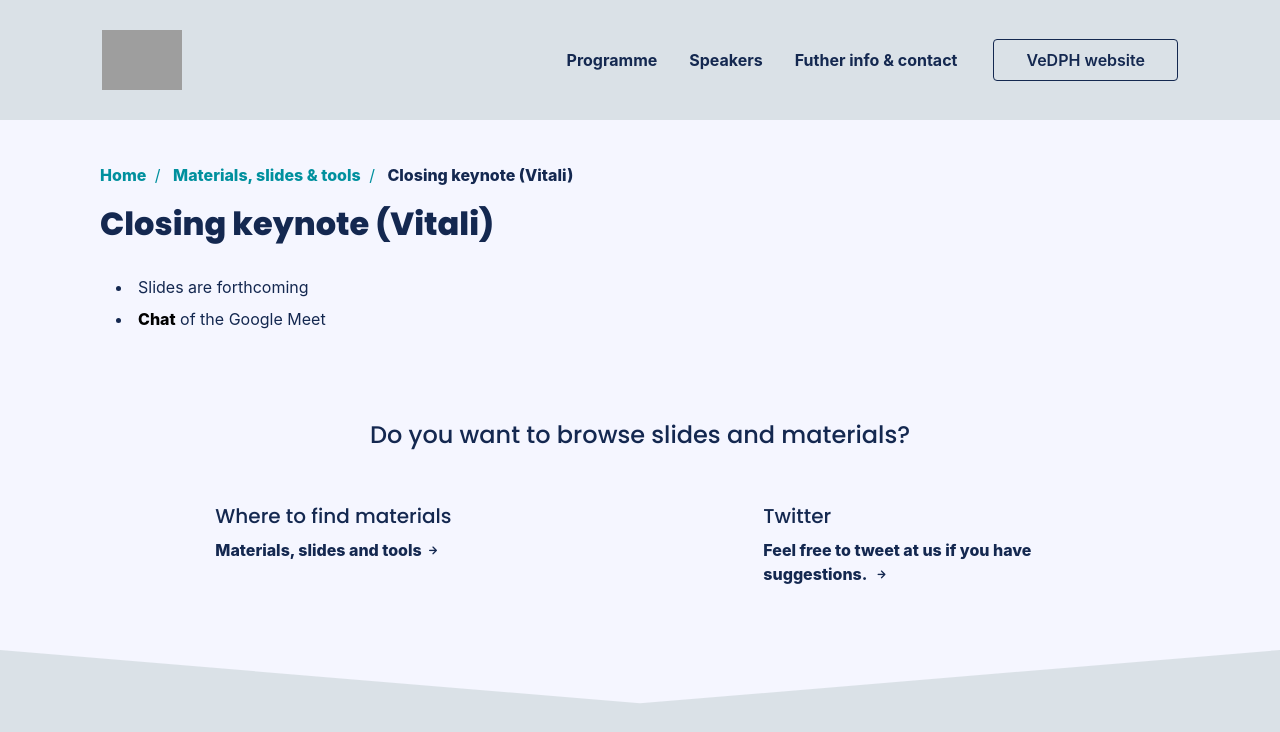
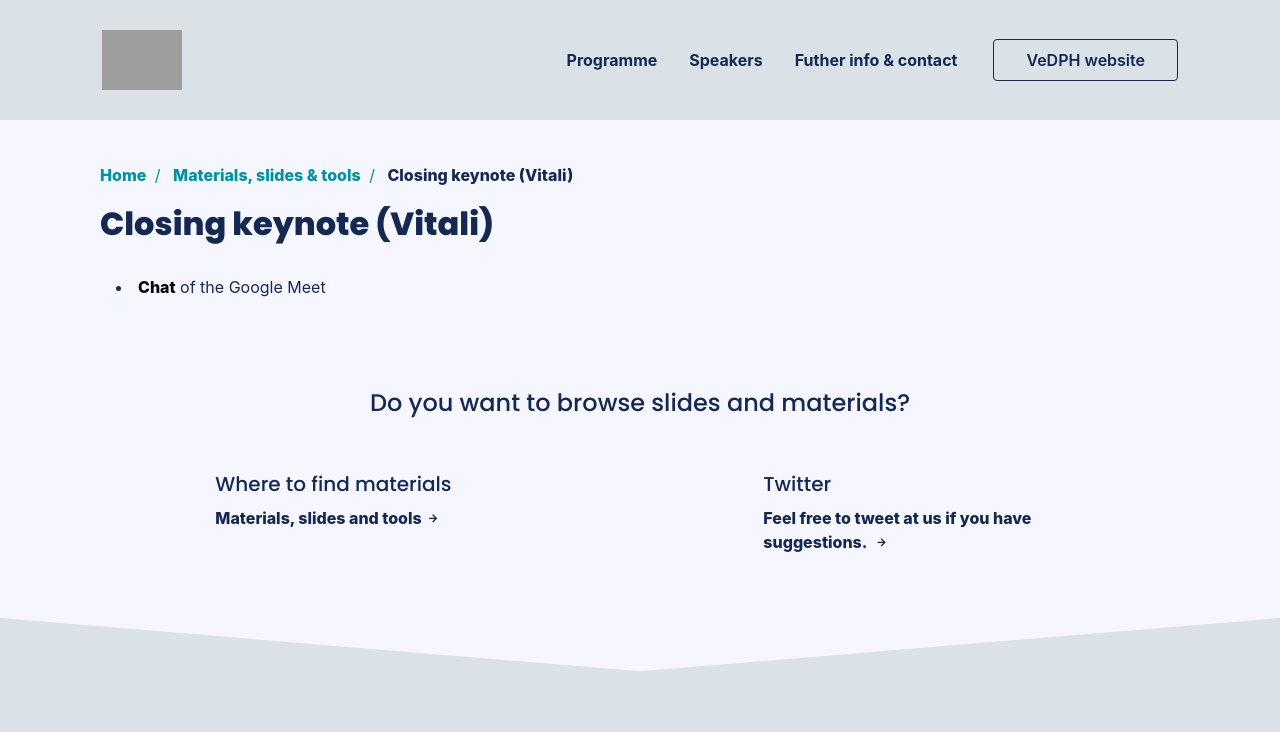
Before and after one commit to vedph/summercamp, a Jekyll site: the page built from materials/vitali/index.html, in a window 1280 px wide, cut to the strip 0-732 px from the top of the page. Built offline with Jekyll 4.4.1, drawn with Linux system fonts in a browser that asks for light colours; nearby versions of some CDN libraries; some web fonts are replaced; grey boxes are pictures that could not be loaded.

Commit message:
Remove note on forthcoming slides

```diff
--- a/materials/vitali/index.html
+++ b/materials/vitali/index.html
@@ -6,6 +6,5 @@ subcategory: materials strand1
 date: 2020-07-09 11:00:00
 ---
 <ul>
-    <li>Slides are forthcoming</li>
     <li><a href="chat/index.html" target="_blank">Chat</a> of the Google Meet</li>
 </ul>
```
